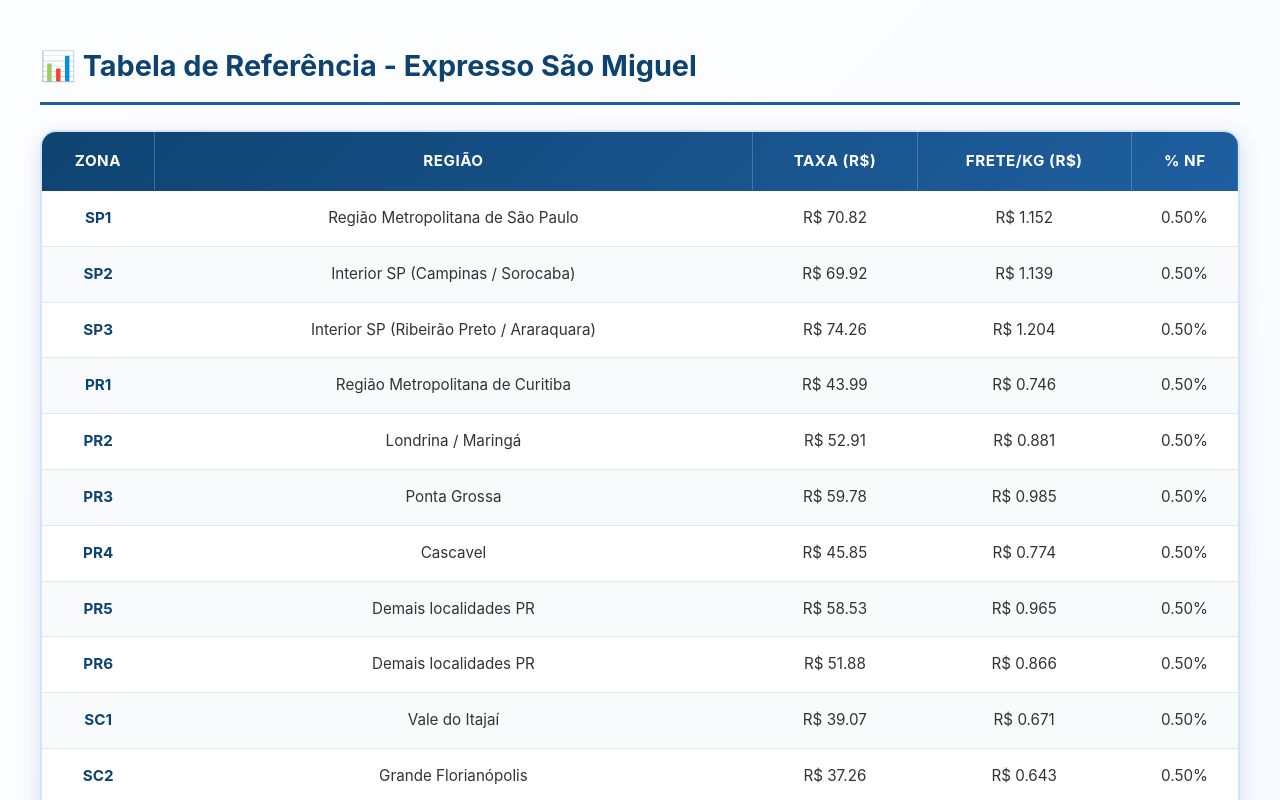
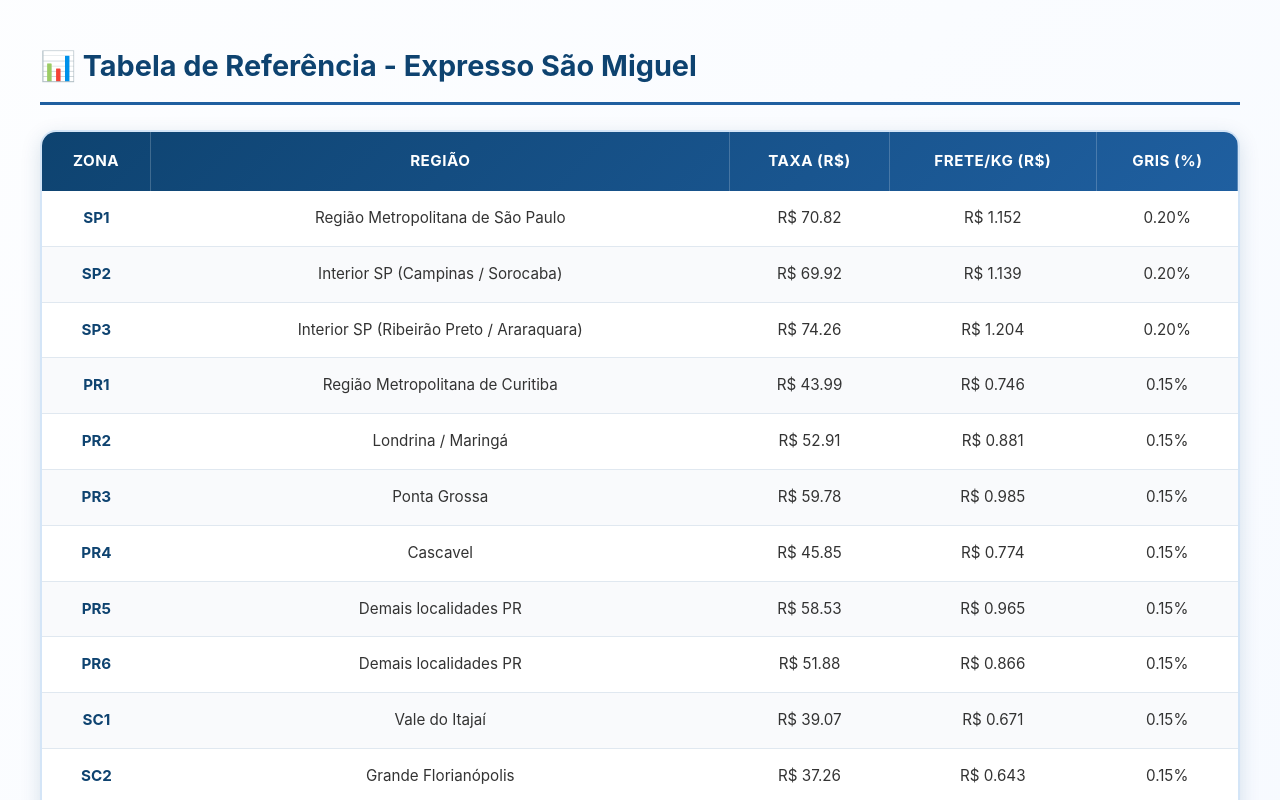
Before and after one commit to lucasrmonteiro07/fortimed-frete-sim, a React (Vite) app: page / in a window 1280 px wide. Shown: the part 900-1700 px from the top of the page. Built offline with nearby package versions, Linux system fonts and the light colour scheme.

Commit message:
Corrigir GRIS percentual para valores oficiais (0,20% SP / 0,15% demais) e tabela de referência

```diff
--- a/src/App.jsx
+++ b/src/App.jsx
@@ -137,29 +137,29 @@
 
 // Tabela de preços por zona - baseada na tabela oficial
 const precos = {
-  'SP1': { taxa: 70.82, freteQuilo: 1.152, percentualNF: 0.50 },
-  'SP2': { taxa: 69.92, freteQuilo: 1.139, percentualNF: 0.50 },
-  'SP3': { taxa: 74.26, freteQuilo: 1.204, percentualNF: 0.50 },
-  'PR1': { taxa: 43.99, freteQuilo: 0.746, percentualNF: 0.50 },
-  'PR2': { taxa: 52.91, freteQuilo: 0.881, percentualNF: 0.50 },
-  'PR3': { taxa: 59.78, freteQuilo: 0.985, percentualNF: 0.50 },
-  'PR4': { taxa: 45.85, freteQuilo: 0.774, percentualNF: 0.50 },
-  'PR5': { taxa: 58.53, freteQuilo: 0.965, percentualNF: 0.50 },
-  'PR6': { taxa: 51.88, freteQuilo: 0.866, percentualNF: 0.50 },
-  'SC1': { taxa: 39.07, freteQuilo: 0.671, percentualNF: 0.50 },
-  'SC2': { taxa: 37.26, freteQuilo: 0.643, percentualNF: 0.50 },
-  'SC3': { taxa: 42.75, freteQuilo: 0.727, percentualNF: 0.50 },
-  'SC4': { taxa: 42.04, freteQuilo: 0.717, percentualNF: 0.50 },
-  'SC5': { taxa: 48.38, freteQuilo: 0.812, percentualNF: 0.50 },
-  'SC6': { taxa: 34.87, freteQuilo: 0.608, percentualNF: 0.50 },
-  'RS1': { taxa: 26.44, freteQuilo: 0.481, percentualNF: 0.50 },
-  'RS2': { taxa: 25.22, freteQuilo: 0.463, percentualNF: 0.50 },
-  'RS3': { taxa: 30.25, freteQuilo: 0.538, percentualNF: 0.50 },
-  'RS4': { taxa: 35.80, freteQuilo: 0.621, percentualNF: 0.50 },
-  'RS5': { taxa: 29.64, freteQuilo: 0.529, percentualNF: 0.50 },
-  'RS6': { taxa: 41.84, freteQuilo: 0.712, percentualNF: 0.50 },
-  'RS7': { taxa: 34.13, freteQuilo: 0.598, percentualNF: 0.50 },
-  'RS8': { taxa: 30.82, freteQuilo: 0.546, percentualNF: 0.50 }
+  'SP1': { taxa: 70.82, freteQuilo: 1.152, grisPercentual: 0.20 },
+  'SP2': { taxa: 69.92, freteQuilo: 1.139, grisPercentual: 0.20 },
+  'SP3': { taxa: 74.26, freteQuilo: 1.204, grisPercentual: 0.20 },
+  'PR1': { taxa: 43.99, freteQuilo: 0.746, grisPercentual: 0.15 },
+  'PR2': { taxa: 52.91, freteQuilo: 0.881, grisPercentual: 0.15 },
+  'PR3': { taxa: 59.78, freteQuilo: 0.985, grisPercentual: 0.15 },
+  'PR4': { taxa: 45.85, freteQuilo: 0.774, grisPercentual: 0.15 },
+  'PR5': { taxa: 58.53, freteQuilo: 0.965, grisPercentual: 0.15 },
+  'PR6': { taxa: 51.88, freteQuilo: 0.866, grisPercentual: 0.15 },
+  'SC1': { taxa: 39.07, freteQuilo: 0.671, grisPercentual: 0.15 },
+  'SC2': { taxa: 37.26, freteQuilo: 0.643, grisPercentual: 0.15 },
+  'SC3': { taxa: 42.75, freteQuilo: 0.727, grisPercentual: 0.15 },
+  'SC4': { taxa: 42.04, freteQuilo: 0.717, grisPercentual: 0.15 },
+  'SC5': { taxa: 48.38, freteQuilo: 0.812, grisPercentual: 0.15 },
+  'SC6': { taxa: 34.87, freteQuilo: 0.608, grisPercentual: 0.15 },
+  'RS1': { taxa: 26.44, freteQuilo: 0.481, grisPercentual: 0.15 },
+  'RS2': { taxa: 25.22, freteQuilo: 0.463, grisPercentual: 0.15 },
+  'RS3': { taxa: 30.25, freteQuilo: 0.538, grisPercentual: 0.15 },
+  'RS4': { taxa: 35.80, freteQuilo: 0.621, grisPercentual: 0.15 },
+  'RS5': { taxa: 29.64, freteQuilo: 0.529, grisPercentual: 0.15 },
+  'RS6': { taxa: 41.84, freteQuilo: 0.712, grisPercentual: 0.15 },
+  'RS7': { taxa: 34.13, freteQuilo: 0.598, grisPercentual: 0.15 },
+  'RS8': { taxa: 30.82, freteQuilo: 0.546, grisPercentual: 0.15 }
 }
 
 // Constantes para taxas e adicionais
@@ -381,7 +381,7 @@
                 <th>Região</th>
                 <th>Taxa (R$)</th>
                 <th>Frete/kg (R$)</th>
-                <th>% NF</th>
+                <th>GRIS (%)</th>
               </tr>
             </thead>
             <tbody>
@@ -391,7 +391,7 @@
                   <td>{info.nome.split(' - ')[1]}</td>
                   <td>R$ {precos[zona].taxa.toFixed(2)}</td>
                   <td>R$ {precos[zona].freteQuilo.toFixed(3)}</td>
-                  <td>{precos[zona].percentualNF.toFixed(2)}%</td>
+                  <td>{precos[zona].grisPercentual.toFixed(2)}%</td>
                 </tr>
               ))}
             </tbody>
```
